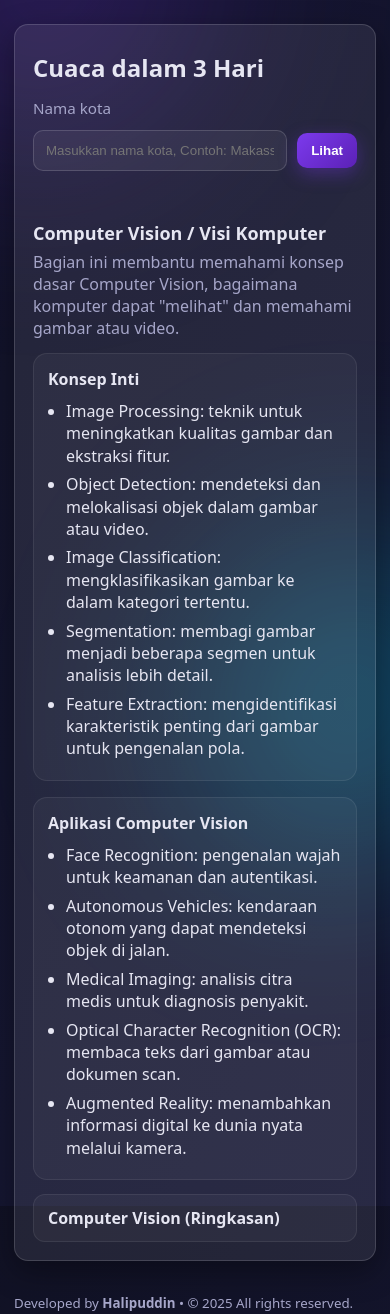
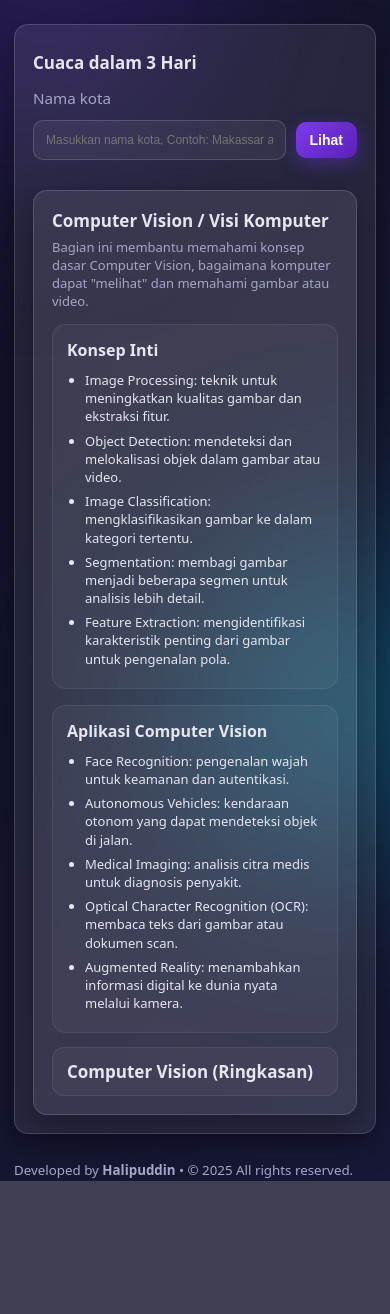
Before and after one commit to Halip26/quiz-app-flask, a Flask app: page / in a window 390 px wide; the page is wider, and only the part inside the window is pictured. Shown: the part 60-1374 px from the top of that part. After the commit the page ends 1241 px from the top of that part, so only its background shows below. Run offline with Flask 3, Linux system fonts and the light colour scheme.

Commit message:
add .card-material and .card-weather, update the font-size for responsivnes of mobile devices

```diff
--- a/static/css/style.css
+++ b/static/css/style.css
@@ -119,7 +119,6 @@ body::after {
   padding: 0 18px;
 }
 .card {
-  margin: 0px 0 30px 0;
   background: var(--card);
   border: 1px solid var(--border);
   border-radius: 14px;
@@ -136,6 +135,38 @@ body::after {
 
 .card a {
   text-decoration: none;
+}
+
+.card-material {
+  margin: -20px 0 0px 0;
+  background: var(--card);
+  border: 1px solid var(--border);
+  border-radius: 14px;
+  box-shadow: var(--shadow);
+  padding: 18px;
+  transition: transform 0.25s ease, box-shadow 0.25s ease,
+    border-color 0.25s ease, background 0.25s ease;
+}
+.card-material:hover {
+  transform: translateY(-2px);
+  box-shadow: 0 14px 40px rgba(0, 0, 0, 0.45);
+  border-color: rgba(255, 255, 255, 0.25);
+}
+
+.card-weather {
+  margin: -30px 0 50px 0;
+  background: var(--card);
+  border: 1px solid var(--border);
+  border-radius: 14px;
+  box-shadow: var(--shadow);
+  padding: 18px;
+  transition: transform 0.25s ease, box-shadow 0.25s ease,
+    border-color 0.25s ease, background 0.25s ease;
+}
+.card-weather:hover {
+  transform: translateY(-2px);
+  box-shadow: 0 14px 40px rgba(0, 0, 0, 0.45);
+  border-color: rgba(255, 255, 255, 0.25);
 }
 
 /* Headings */
@@ -247,7 +278,7 @@ table {
   border-collapse: collapse;
   overflow: hidden;
   border-radius: 12px;
-  background: rgba(255, 255, 255, 0.04);
+  background: #ffffff0a;
   border: 1px solid var(--border);
 }
 thead th {
@@ -482,6 +513,7 @@ tbody tr:hover {
 .reading-acc-body {
   padding: 0 14px 14px 14px;
   color: var(--muted);
+  text-align: justify;
 }
 
 footer small a {
@@ -529,6 +561,36 @@ footer small a:hover::before {
   .lb-title {
     font-size: 1.25rem;
   }
+
+  h2,
+  .lb-title,
+  .reading-title,
+.reading-block,
+  .reading-acc {
+    font-size: 17px;
+  }
+
+  input[type="text"],
+  input[type="password"],
+  input[type="email"] {
+    font-size: 12px;
+  }
+
+  .reading p,
+  li {
+    font-size: 13px;
+  }
+
+  thead th {
+    font-size: 13px;
+  }
+  tbody td {
+    font-size: 13px;
+  }
+  .btn-primary,
+  .btn-ghost {
+    font-size: 14px;
+  }
 }
 
 /* Hormati preferensi reduce motion */
@@ -540,6 +602,7 @@ footer small a:hover::before {
 
 /* Footer */
 footer {
+  margin: -20px 0 20px 0;
   color: var(--muted);
 }
 
```
